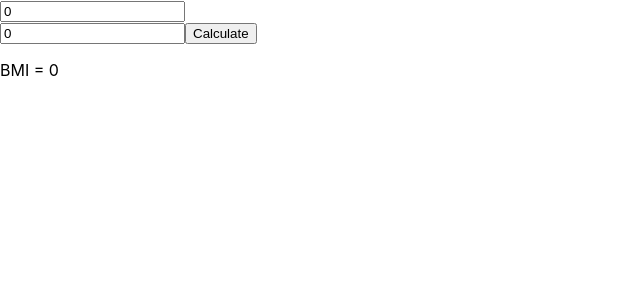
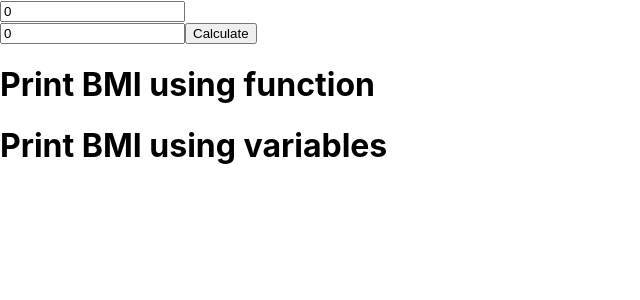
Before and after one commit to kunxin-chor/react-lab3-answer, a React (Create React App) app: page / in a window 1280 px wide. Shown: the top 300 px of the page, without its empty margins (0-640 px from the left). Built offline with nearby package versions, Linux system fonts and the light colour scheme.

Commit message:
Conditional rendering

```diff
--- a/src/BMI.js
+++ b/src/BMI.js
@@ -5,7 +5,8 @@ export default class BMI extends React.Component {
     state = {
         weight: 0.0,
         height: 0.0,
-        bmi:0.0
+        bmi:0.0,
+        buttonPressed:false
     }
 
     constructor(props) {
@@ -34,11 +35,28 @@ export default class BMI extends React.Component {
         let height = parseFloat(this.state.height);
         let bmi = weight / (height * height);
         this.setState({
-            bmi:bmi
+            bmi:bmi,
+            buttonPressed:true
         })
     }
 
+    printBMI() {
+        if (this.state.buttonPressed) {
+            return (<p>
+                    BMI = {this.state.bmi}
+                </p>)
+        } else {
+            return null;
+        }
+    }
+
     render() {
+
+        let bmiDisplay = null;
+        if (this.state.buttonPressed) {
+            bmiDisplay = <p>BMI = {this.state.bmi}</p>
+        }
+
         return (
             <div>
                 <input type='number'
@@ -56,9 +74,10 @@ export default class BMI extends React.Component {
 
                 <button onClick={this.calculateBMI}> Calculate</button>
 
-                <p>
-                    BMI = {this.state.bmi}
-                </p>
+                <h1>Print BMI using function</h1>
+                {this.printBMI()}
+                <h1>Print BMI using variables</h1>
+                {bmiDisplay}
             </div>
         )
     }
```
